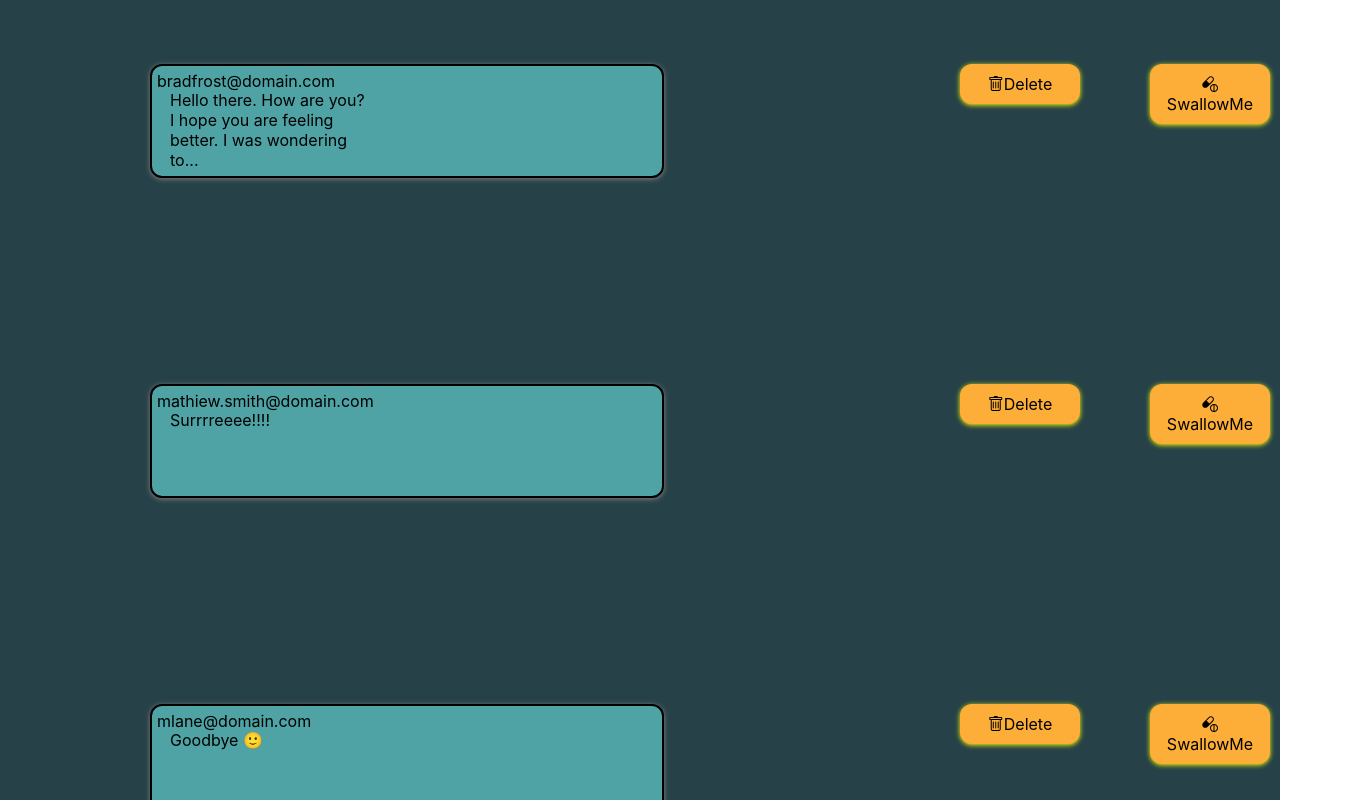
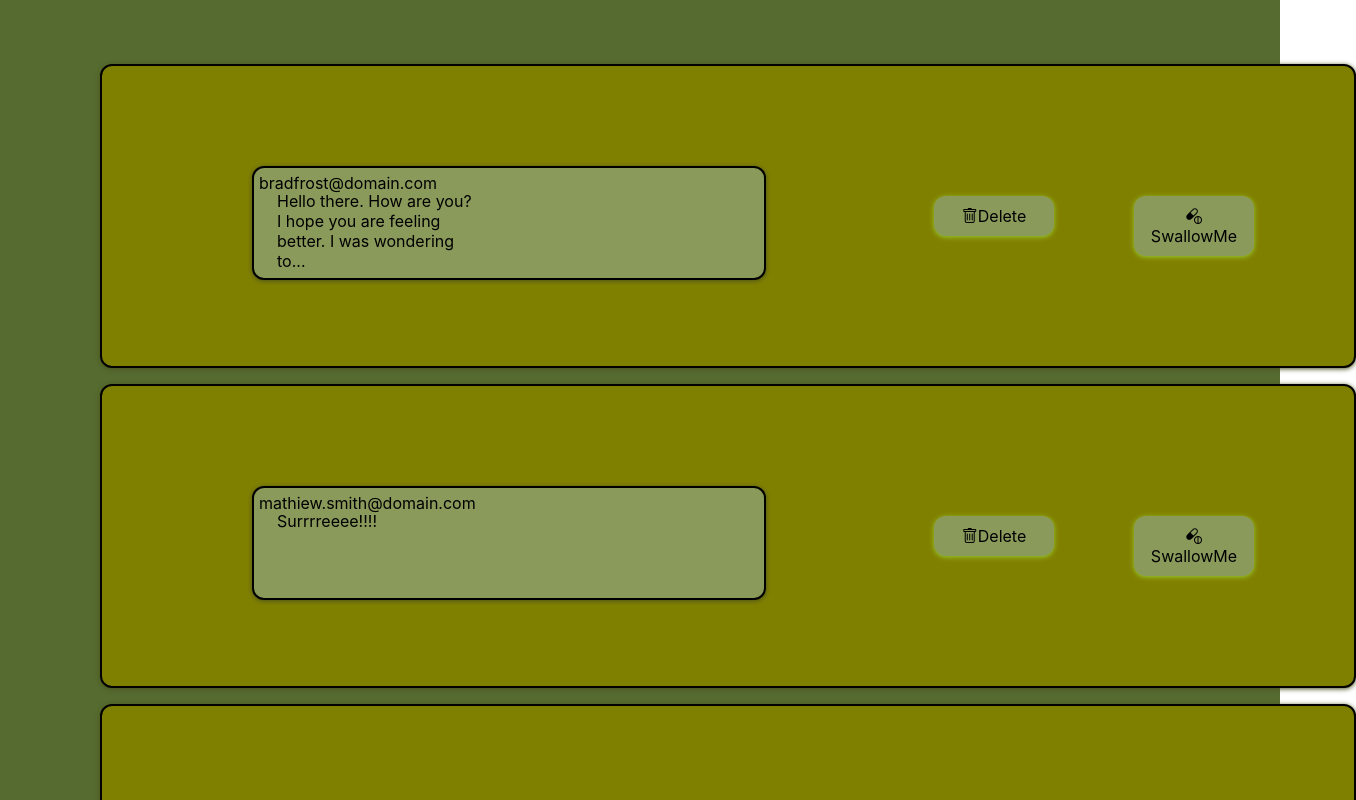
Before and after one commit to mandott/project, a React (Create React App) app: page / in a window 1280 px wide. Shown: the top 800 px of the page, 1356 px wide, since content can reach past the window. Built offline with nearby package versions, Linux system fonts and the light colour scheme.

Commit message:
Third Commit

```diff
--- a/src/App.css
+++ b/src/App.css
@@ -1,12 +1,23 @@
-.container{
+.wrapper{
     display: grid;
     grid-template-columns: auto auto auto auto;
-    background-color: #264248;
+    background-color: #556B2F;
     padding:5%;
     margin:0;
     height: 40vh;
     width:100%;
     box-sizing: border-box;
+}
+.container{
+    position: absolute;
+    left: 100px;
+    width: 90%;
+    height: 200px;
+    border: 2px solid black;
+    background-color: #808000;
+    box-shadow: 0 1px 5px #4B5320;
+    border-radius: 12px;
+    padding:50px;
 }
 .item1{
     position: absolute;
@@ -14,41 +25,45 @@
     width: 500px;
     height: 100px;
     border: 2px solid black;
-    background-color: #4FA3A5;
-    box-shadow: 0 1px 5px grey;
+    background-color: #8A9A5B;
+    box-shadow: 0 1px 5px #4B5320;
     border-radius: 12px;
-    padding: 5px
+    margin-top:50px;
+    padding: 5px;
 }
 .item2{
     position: absolute;
     left: 160px;
     width: 200px;
     height: 50px;
-    padding: 10px;
+    padding: 15px;
+    margin-top:60px;
 }
 .item3{
     position: absolute;
-    right: 200px;
+    right: 300px;
     width: 100px;
-    background-color:#FDAE38;
+    background-color:#8A9A5B;
     text-align: center;
-    box-shadow: 0 1px 5px yellow;
+    box-shadow: 0 1px 5px #9ACD32;
     border-radius: 12px;
     padding: 10px;
+    margin-top:80px;
 }
 .item4{
     position: absolute;
-    right: 10px;
+    right: 100px;
     width: 100px;
-    background-color:#FDAE38;
+    background-color:#8A9A5B;
     text-align: center;
-    box-shadow: 0 1px 5px yellow;
+    box-shadow: 0 1px 5px #9ACD32;
     border-radius: 12px;
     padding: 10px;
+    margin-top:80px;
 }
 .item3:hover {
-    background-color: #876D97;
+    background-color: #87A96B;
 }
 .item4:hover {
-    background-color: #FF8381;
+    background-color: #87A96B;
 }
--- a/src/App.js
+++ b/src/App.js
@@ -18,11 +18,13 @@ const data = [
 ]
 function Comment(props) {
     return (
-        <div className="container">
-            <div className="item1">{props.username}</div>
-            <p className="item2">{props.comment}</p>
-            <div className="item3"><span className="bi bi-trash">Delete</span></div>
-            <div className="item4"><span className="bi bi-capsule-pill">SwallowMe</span></div>
+        <div className="wrapper">
+            <div className="container">
+                <div className="item1">{props.username}</div>
+                <p className="item2">{props.comment}</p>
+                <div className="item3"><span className="bi bi-trash">Delete</span></div>
+                <div className="item4"><span className="bi bi-capsule-pill">SwallowMe</span></div>
+            </div>
         </div>
     )
 }
```
